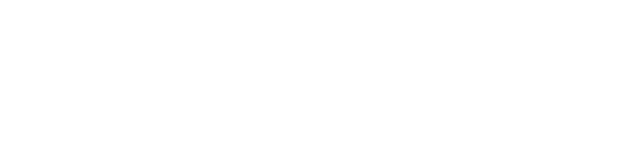
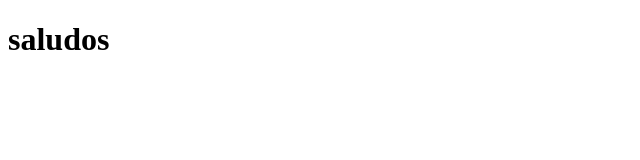
Before and after one commit to hbatress/BOLETERIA-IA, a plain HTML site: page index.html in a window 1280 px wide. Shown: the whole page, without its empty margins (0-640 px from the left). Drawn offline with Linux system fonts and the light colour scheme.

Commit message:
{UPDATE} Se agrego un H1

```diff
--- a/index.html
+++ b/index.html
@@ -6,6 +6,7 @@
     <title>Document</title>
 </head>
 <body>
+    <h1>saludos</h1>
 
 </body>
 </html>
```
